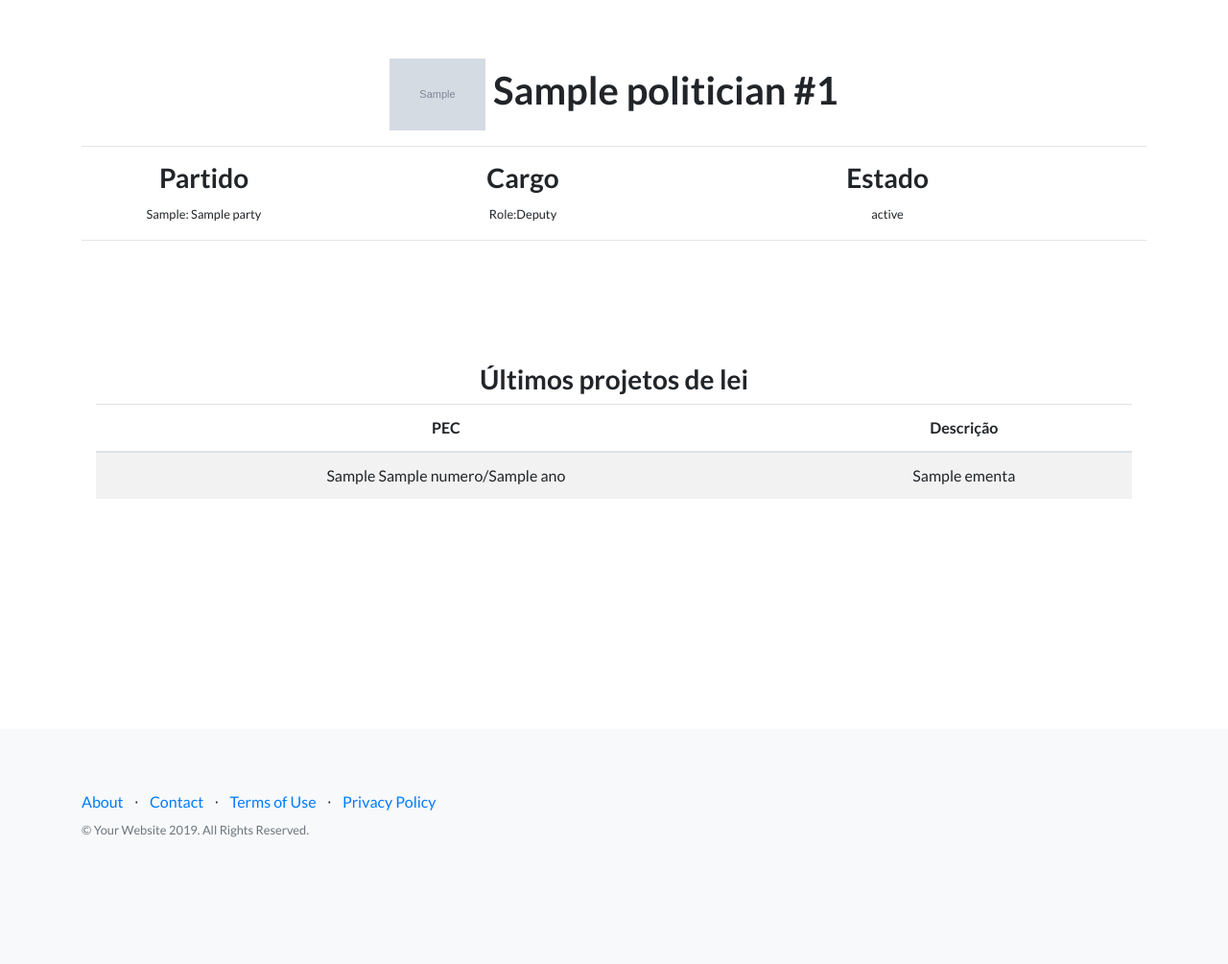
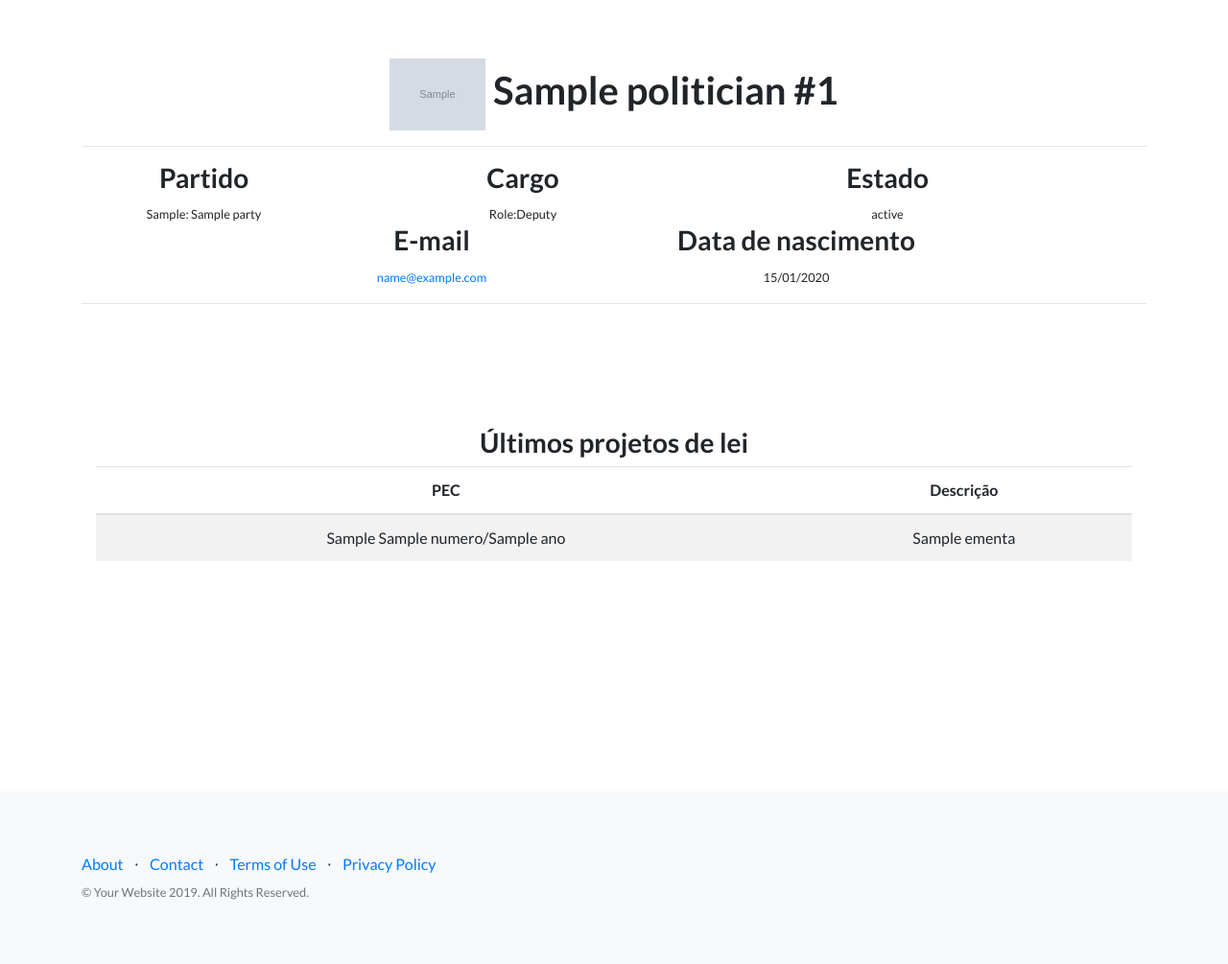
Before and after one commit to The-Creators-Lab/politisys, a Django app: page /politician/1/profile in a window 1280 px wide. Shown: the part 645-1650 px from the top of the page at 96% size. Before the commit the page ends 1518 px from the top, so only its background shows below. Run offline with Django 3.2, Linux system fonts and the light colour scheme; tables that the repository leaves empty hold one stand-in row (values such as "Sample post"); grey boxes marked "Sample" are stand-in pictures; a database or web service that is not in the repository returns one stand-in record (values such as "Sample title"); data that the repository does not hold is empty; style sheets or scripts are compiled from the project's sources; some libraries are stand-ins or nearby versions.

Commit message:
feat: adds politician e-mail and birthdate

```diff
--- a/politician/models.py
+++ b/politician/models.py
@@ -12,6 +12,8 @@ class Politician(models.Model):
 
     picture = models.CharField(max_length=250, null=True, blank=True)
     name = models.CharField(max_length=150)
+    birthdate = models.DateField(null=True, blank=True)
+    email = models.CharField(max_length=150, null=True, blank=True)
     role = models.CharField(
         max_length=50, choices=ROLES, null=True, blank=True)
     party = models.ForeignKey(
--- a/politician/services.py
+++ b/politician/services.py
@@ -1,3 +1,4 @@
+from datetime import datetime
 import requests
 import xmltodict
 from party.models import Party
@@ -25,7 +26,7 @@ class PoliticianService(BaseQueryService):
         if "search" in params and params["search"]:
             queryset = queryset.filter(name__icontains=params["search"])
 
-        return queryset.filter(active=True)
+        return queryset.filter(active=True).order_by("name")
 
     def _get_party_by_initial(self, initials):
         if initials in self._parties_by_initials:
@@ -45,6 +46,23 @@ class SenateService(PoliticianService):
         super(SenateService, self).__init__()
 
         self._host = "http://legis.senado.leg.br"
+
+    def get_by_id(self, senator_id):
+        response = requests.get(
+            "{}/dadosabertos/senador/{}".format(self._host, senator_id),
+            headers={
+                "Accept": "application/json"
+            })
+        data = response.json()
+
+        politician = data["DetalheParlamentar"]["Parlamentar"]
+        identity = politician["IdentificacaoParlamentar"]
+        basic = politician["DadosBasicosParlamentar"]
+        return {
+            "birthday": datetime.strptime(basic["DataNascimento"], "%Y-%m-%d"),
+            "email": identity["EmailParlamentar"],
+            "genre": identity["SexoParlamentar"]
+        }
 
     def get_last_law_projects(self, politician):
         response = requests.get("{}/dadosabertos/senador/{}/autorias".format(
@@ -92,6 +110,20 @@ class CongressService(PoliticianService):
 
         self._host = "https://dadosabertos.camara.leg.br"
 
+    def get_by_id(self, senator_id):
+        response = requests.get(
+            "{}/api/v2/deputados/{}".format(self._host, senator_id),
+            headers={
+                "Accept": "application/json"
+            })
+        data = response.json()
+
+        return {
+            "birthday": datetime.strptime(data["dados"]["dataNascimento"], "%Y-%m-%d"),
+            "email": data["dados"]["email"],
+            "genre": "Masculino" if data["dados"]["sexo"] == "M" else "Feminino"
+        }
+
     def get_last_law_projects(self, politician):
         response = requests.get(
             "{}/api/v2/proposicoes".format(self._host),
--- a/politician/templates/politician/profile.html
+++ b/politician/templates/politician/profile.html
@@ -42,6 +42,25 @@
                 <small>{{ politician.role_state }}</small>
             </div>
         </div>
+        <div class="row">
+            <div class="col-xs-12 col-md-4 offset-md-2">
+                <h3>E-mail</h3>
+                <small>
+                    <a href="mailto:{{ politician.email }}">
+                        {{ politician.email }}
+                    </a>
+                </small>
+            </div>
+
+            <div class="col-xs-12 col-md-4">
+                <h3>Data de nascimento</h3>
+                <small>
+                    {% if politician.birthdate %}
+                    {{ politician.birthdate|date:'d/m/Y' }}
+                    {% endif %}
+                </small>
+            </div>
+        </div>
         <hr />
 
         <section class="features-icons text-center">
--- a/politician/views.py
+++ b/politician/views.py
@@ -31,6 +31,14 @@ def profile(request, politician_id):
     service = PoliticianService()
     politician = service.get_by_id(politician_id)
 
+    if not politician.birthdate:
+        congress_service = CongressServiceFactory(politician.role)
+        data = congress_service.get_by_id(politician.external_id)
+
+        politician.birthdate = data["birthday"]
+        politician.email = data["email"]
+        politician.save()
+
     return render(request, "politician/profile.html", {
         "politician": politician
     })
```
